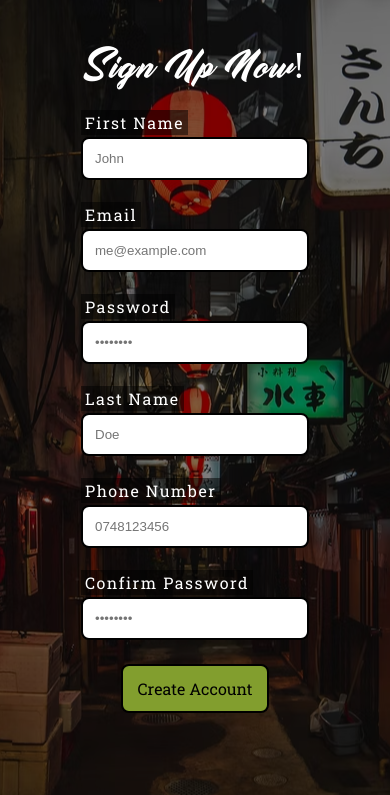
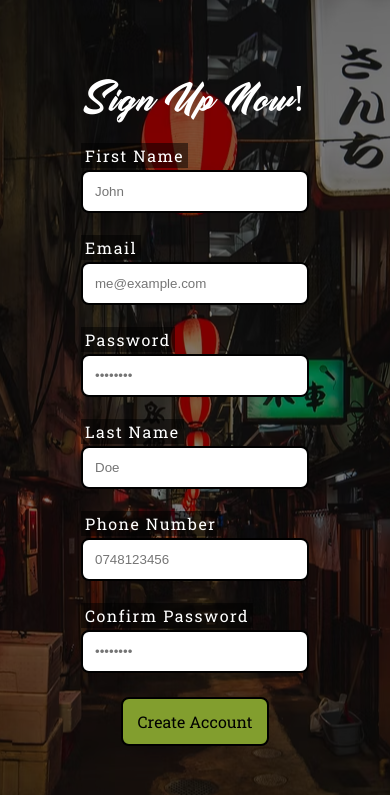
Before and after one commit to wilmxre/sign-up-form, a plain HTML site: page index.html in a window 390 px wide. Shown: the top 795 px of the page. Drawn offline with Linux system fonts and the light colour scheme.

Commit message:
Fix form header

```diff
--- a/style.css
+++ b/style.css
@@ -159,16 +159,15 @@ body {
     align-items: center;
     gap: 0;
   }
+}
 
+@media only screen and (max-width: 400px) {
   .section input {
     width: 200px;
   }
 
   .form-container .header {
     font-size: 2.4rem;
-  }
-
-  .form-wrapper {
-    padding: 5rem 0;
+    margin-top: 5vh;
   }
 }
```
